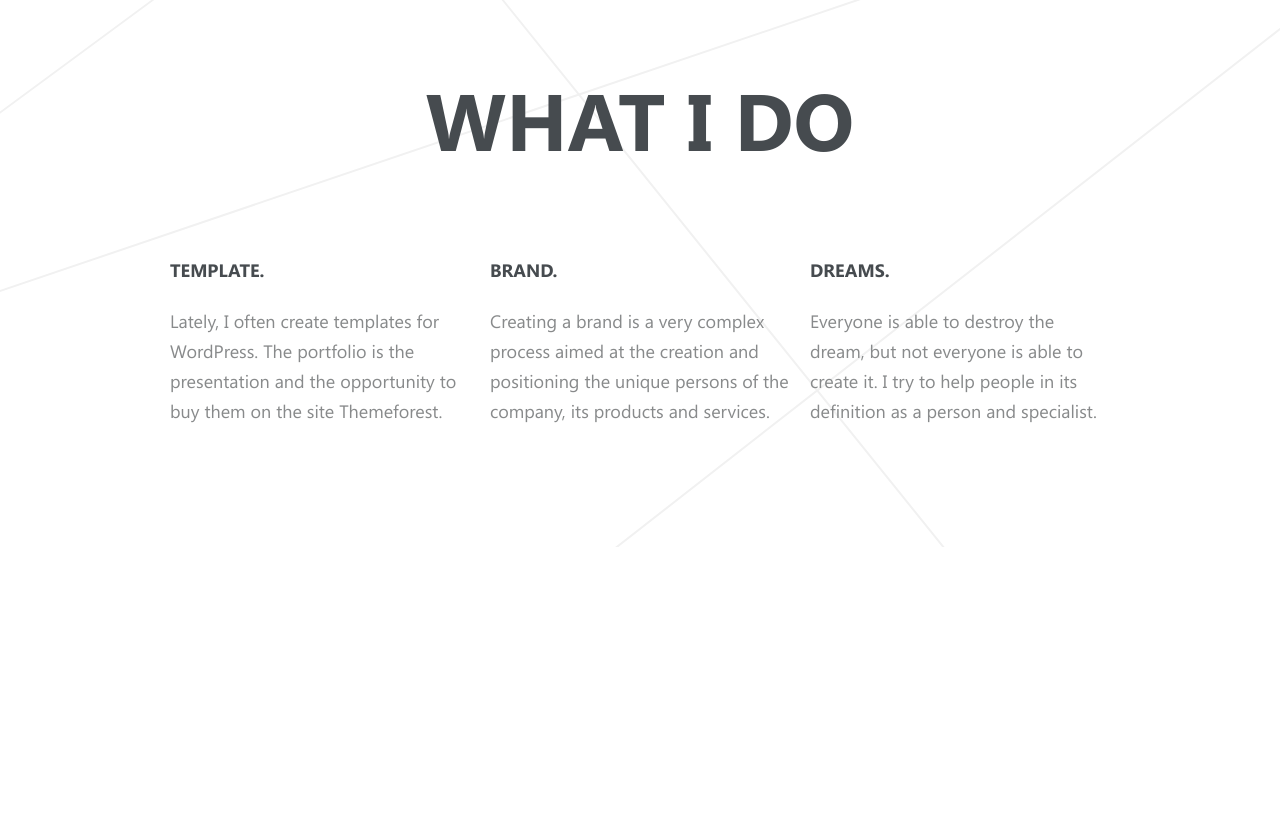
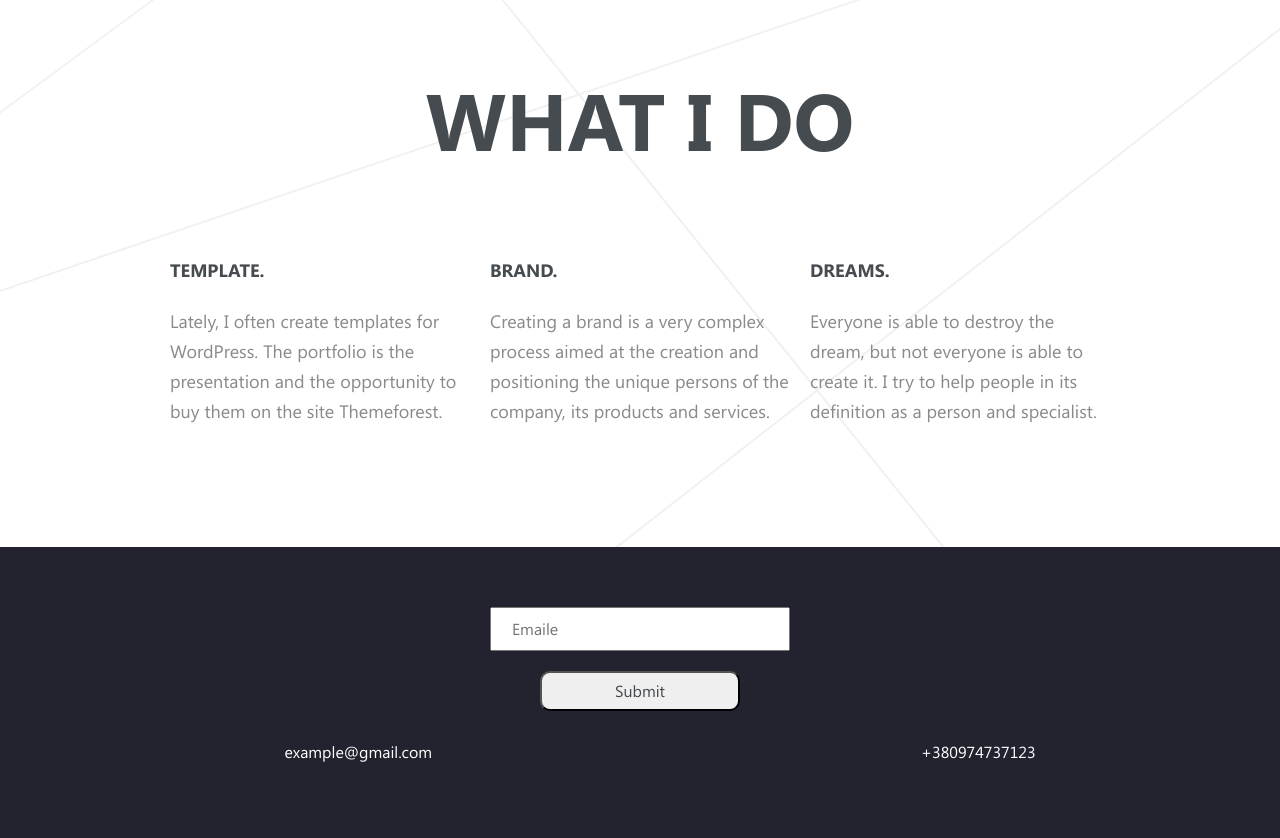
Before and after one commit to AnnaPudlo/i-love-design, a plain HTML site: page index.html in a window 1280 px wide. Shown: the part 1381-2219 px from the top of the page. Before the commit the page ends 1928 px from the top, so only its background shows below. Drawn offline with Linux system fonts and the light colour scheme.

Commit message:
Rubens Proposal

```diff
--- a/index.html
+++ b/index.html
@@ -86,6 +86,18 @@
         </div>
 
     </main>
+    <footer>
+        <div class="footer__wraper">
+            <form action="">
+                <input type="text" placeholder="Emaile">
+                <button>Submit</button>
+            </form>
+            <ul>
+                <li><a href="mailto:example@gmail.com">example@gmail.com</a></li>
+                <li><a href="tel:+380974737123">+380974737123</a></li>
+            </ul>
+        </div>
+    </footer>
 
 
 
--- a/styles/style.css
+++ b/styles/style.css
@@ -102,3 +102,52 @@ body{
     background: url(../img/bg.svg) center bottom no-repeat;
     padding-bottom: 120px;
 }
+
+/* RUBEN'S PROPOSAL  */
+footer {
+    background-color: #23232f;
+}
+
+.footer__wraper{
+    display: flex;
+    flex-direction: column;
+    align-items: center;
+    justify-content: center;
+    padding: 60px 0;
+}
+
+form{
+    display: flex;
+    flex-direction: column;
+    align-items: center;
+}
+
+input {
+    height: 30px;
+    width: 300px;
+    padding: 20px;
+}
+
+button {
+    height: 40px;
+    width: 200px;
+    color: #464b4f;
+    border-radius: 10px;
+    margin-top: 20px;
+}
+
+ul{
+    display: flex;
+    justify-content: space-around;
+    width: 100%;
+    margin-top: 30px;
+}
+
+ul  li a{
+    color: #ffffff;
+    text-decoration: none;
+}
+
+ul li {
+    list-style: none;
+}
```
